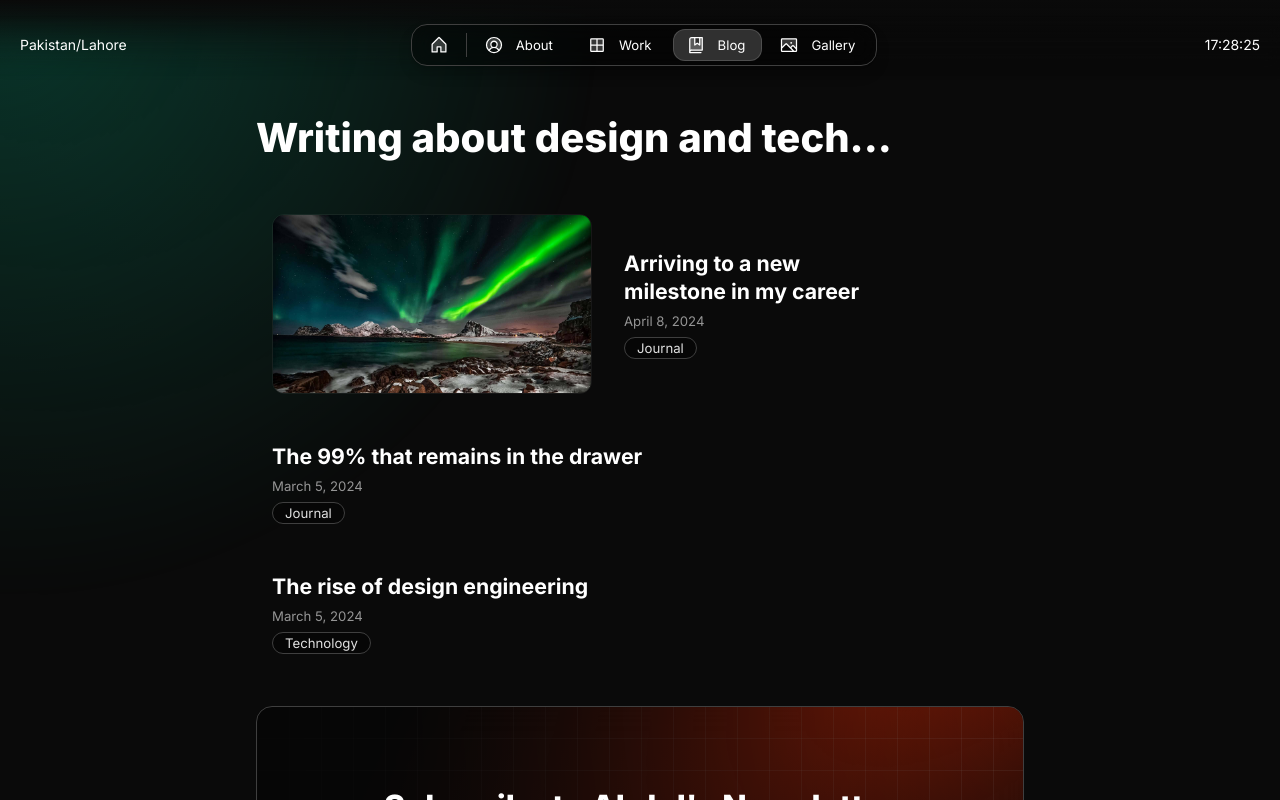
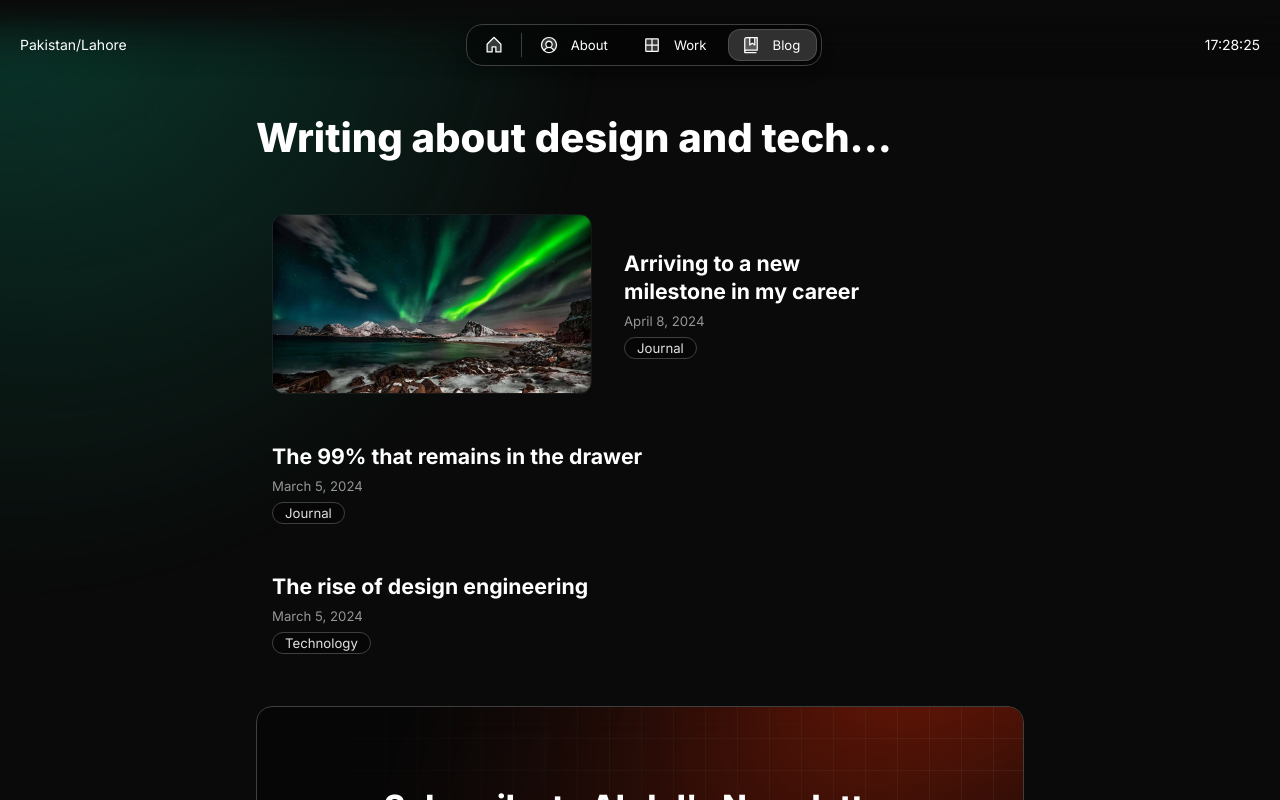
Before and after one commit to abdulsworkspace/AbdulPortfolio, a Next.js app: page /blog in a window 1280 px wide. Shown: the top 800 px of the page. Built offline with nearby package versions, Linux system fonts and the light colour scheme.

Commit message:
Add gallery toggle functionality with config option

```diff
--- a/src/app/resources/config.js
+++ b/src/app/resources/config.js
@@ -65,6 +65,7 @@ const effects = {
 const display = {
   location: true,
   time: true,
+  gallery: false, // Toggle to show/hide the gallery section
 };
 
 const mailchimp = {
--- a/src/components/Header.tsx
+++ b/src/components/Header.tsx
@@ -126,7 +126,7 @@ export const Header = () => {
                   />
                 </>
               )}
-              {routes["/gallery"] && (
+              {routes["/gallery"] && display.gallery && (
                 <>
                   <ToggleButton
                     className="s-flex-hide"
--- a/src/components/gallery/MasonryGrid.tsx
+++ b/src/components/gallery/MasonryGrid.tsx
@@ -4,8 +4,10 @@ import Masonry from "react-masonry-css";
 import { SmartImage } from "@/once-ui/components";
 import styles from "./Gallery.module.scss";
 import { gallery } from "@/app/resources/content";
+import { display } from "@/app/resources/config";
 
 export default function MasonryGrid() {
+  if (!display.gallery) return null;
   const breakpointColumnsObj = {
     default: 4,
     1440: 3,
```
